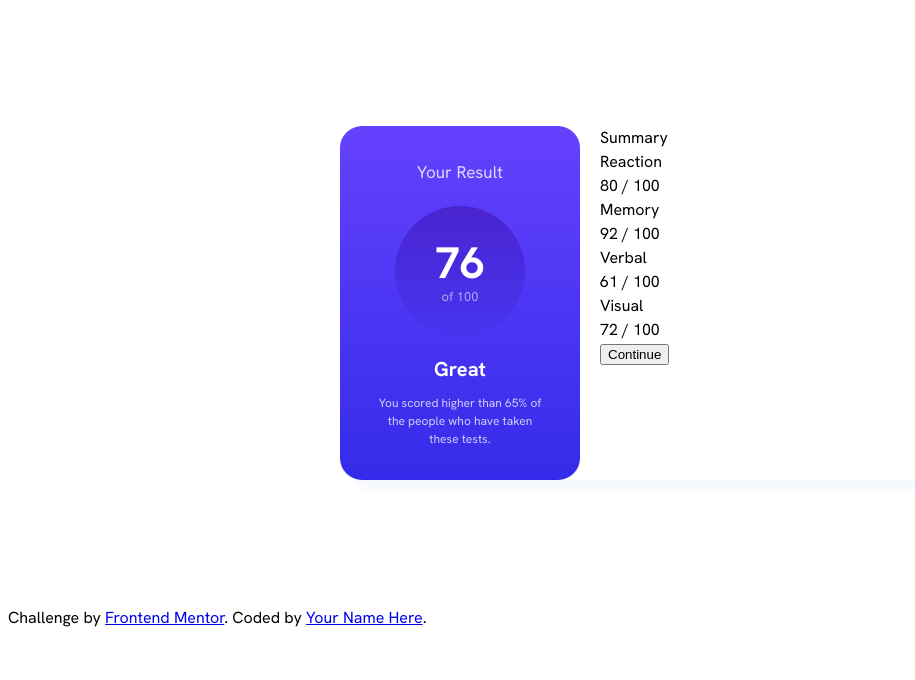
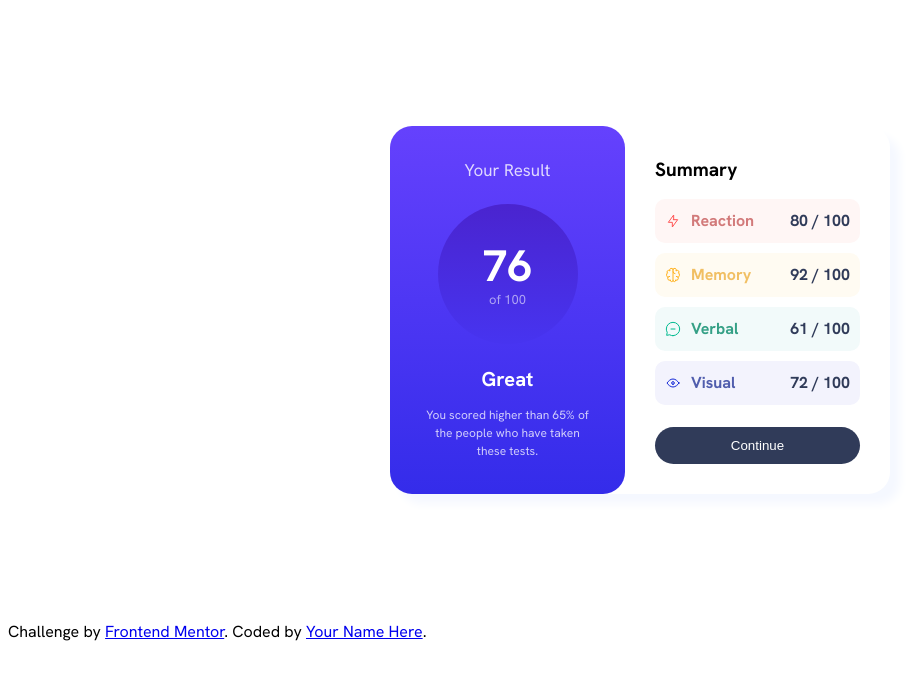
Before and after one commit to Ventthos/Front-End-Results, a plain HTML site: page index.html in a window 1280 px wide. Shown: the whole page, without its empty margins (0-915 px from the left). Drawn offline with Linux system fonts and the light colour scheme.

Commit message:
Finished desktop version

```diff
--- a/index.html
+++ b/index.html
@@ -23,28 +23,40 @@
     </section>
 
     <section class="sumary">
-      <p>Summary</p>
+      <h2>Summary</h2>
       <div class="sumary__attribute reaction">
-        <p>Reaction</p>
+        <div>
+          <img src="assets/images/icon-reaction.svg" alt="icon">
+          <p>Reaction</p>
+        </div>
         <p>80 / 100</p>
       </div><!--sumary atribute ends-->
 
       <div class="sumary__attribute memory">
-        <p>Memory</p>
+        <div>
+          <img src="assets/images/icon-memory.svg" alt="icon">
+          <p>Memory</p>
+        </div>
         <p>92 / 100</p>
       </div><!--sumary atribute ends-->
 
       <div class="sumary__attribute verbal">
-        <p>Verbal</p>
+        <div>
+          <img src="assets/images/icon-verbal.svg" alt="icon">
+          <p>Verbal</p>
+        </div>
         <p>61 / 100</p>
       </div><!--sumary atribute ends-->
 
       <div class="sumary__attribute visual">
-        <p>Visual</p>
+        <div>
+          <img src="assets/images/icon-visual.svg" alt="icon">
+          <p>Visual</p>
+        </div>
         <p>72 / 100</p>
       </div><!--sumary atribute ends-->
 
-      <button>Continue</button>
+      <button class="button">Continue</button>
     </section>
   </main>
 
--- a/styles/style.css
+++ b/styles/style.css
@@ -9,7 +9,7 @@
     --memoryFont: #f1bf63;
     --verbalMain: #f2fafa;
     --verbalFont: #35a086;
-    --visualHigh: #f3f3fd;
+    --visualMain: #f3f3fd;
     --visualFont: #505dad;
 
     --generalResultFont: #383d53;
@@ -42,11 +42,10 @@ p{
 }
 .grid{
     display: grid;
-    grid-template-columns: 40% 60%;
-    column-gap: 2rem;
+    grid-template-columns: 47% 53%;
     box-shadow: 10px 10px 10px 0px #f5f8ff;
     border-radius: 2.2rem;
-    width: 60rem;
+    max-width: 50rem;
     margin: 10% auto;
 }
 
@@ -63,7 +62,7 @@ p{
     opacity: 80%;
     font-size: 1.7rem;
     font-weight: normal;
-    margin-top: 0.2rem;
+    margin-top: 0;
     margin-bottom: 2rem;
 
 }
@@ -74,8 +73,8 @@ p{
     margin: auto;
     background-image: linear-gradient(to bottom, var(--circlehigh) 0%, var(--circleLow) 100%);
     border-radius: 50%;
-    width: 13rem;
-    height: 13rem;
+    width: 14rem;
+    height: 14rem;
 
 }
 .results__score p{
@@ -89,8 +88,8 @@ p{
     color: var(--white);
 }
 .results__grade{
-    margin-top: 1.8rem;
-    margin-bottom: 1rem;
+    margin-top: 2rem;
+    margin-bottom: 1.2rem;
     font-size: 2rem;
     font-weight: bold;
 }
@@ -98,3 +97,67 @@ p{
     font-size: 1.2rem;
     color: #ffffffc2;
 }
+
+/*Sumary section*/
+.sumary{
+    padding: 3rem;
+    font-weight: bold;
+}
+.sumary h2{
+    font-size: 1.9rem;
+    margin: 0;
+    margin-bottom: 1.4rem;
+}
+.sumary__attribute{
+    margin-top: 1rem;
+    margin-bottom: 1rem;
+    display: flex;
+    justify-content: space-between;
+    padding: 1rem;
+    border-radius: 1rem;
+    color: var(--button);
+}
+.sumary__attribute div{
+    display: flex;
+}
+.sumary__attribute img{
+    width: 1.6rem;
+    margin-right: 1rem;
+}
+
+/*Customizing each container*/
+.reaction{
+    background-color: var(--reactionMain);
+}
+.reaction div{
+    color: var(--reactionFont);
+}
+.memory{
+    background-color: var(--memoryMain);
+}
+.memory div{
+    color: var(--memoryFont);
+}
+.verbal{
+    background-color: var(--verbalMain);
+}
+.verbal div{
+    color: var(--verbalFont);
+}
+.visual{
+    background-color: var(--visualMain);
+}
+.visual div{
+    color: var(--visualFont);
+}
+
+/*Button*/
+.button{
+    width: 100%;
+    padding: 1.1rem;
+    margin-top: 1.2rem;
+    border: none;
+    border-radius: 9rem;
+    background-color: var(--button);
+    color: var(--white);
+}
```
